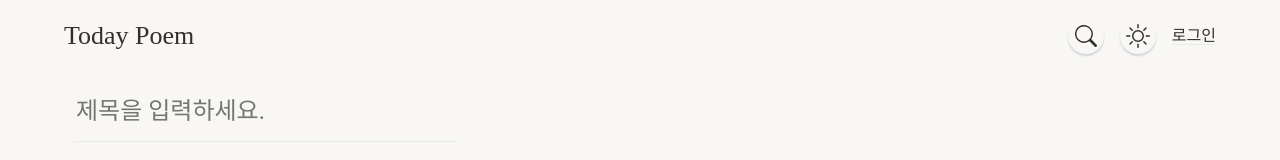
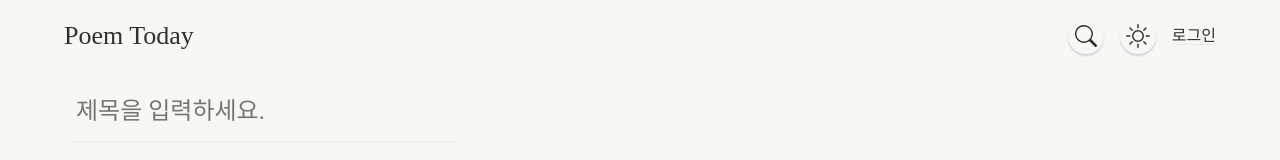
Before and after one commit to bangdler/poemToday, a React app in the folder FE/: page /write in a window 1280 px wide. Shown: the top 160 px of the page. Built offline with nearby package versions, Linux system fonts and the light colour scheme; no server answers; a web font is replaced by a local one.

Commit message:
refactor: 로고 이름 수정

```diff
--- a/FE/src/components/header/Header.jsx
+++ b/FE/src/components/header/Header.jsx
@@ -38,7 +38,7 @@ export default function Header() {
     <>
       <S_Header position={position}>
         <S_Wrapper>
-          <Logo name={'Today Poem'} link={'/'} blindText={'홈으로 이동합니다.'} />
+          <Logo name={'Poem Today'} link={'/'} blindText={'홈으로 이동합니다.'} />
           <GNB user={userData.user} />
           <UtilArea user={userData.user} logoutUser={logoutUser} />
         </S_Wrapper>
--- a/FE/src/pages/Login.jsx
+++ b/FE/src/pages/Login.jsx
@@ -8,7 +8,7 @@ export default function Login() {
   return (
     <>
       <LoginRegisterLayout>
-        <Logo name={'Today Poem'} link={'/'} blindText={'홈으로 이동합니다.'} />
+        <Logo name={'Poem Today'} link={'/'} blindText={'홈으로 이동합니다.'} />
         <LoginForm />
       </LoginRegisterLayout>
     </>
--- a/FE/src/pages/Register.jsx
+++ b/FE/src/pages/Register.jsx
@@ -8,7 +8,7 @@ export default function Register() {
   return (
     <>
       <LoginRegisterLayout>
-        <Logo name={'Today Poem'} link={'/'} blindText={'홈으로 이동합니다.'} />
+        <Logo name={'Poem Today'} link={'/'} blindText={'홈으로 이동합니다.'} />
         <RegisterForm />
       </LoginRegisterLayout>
     </>
```
